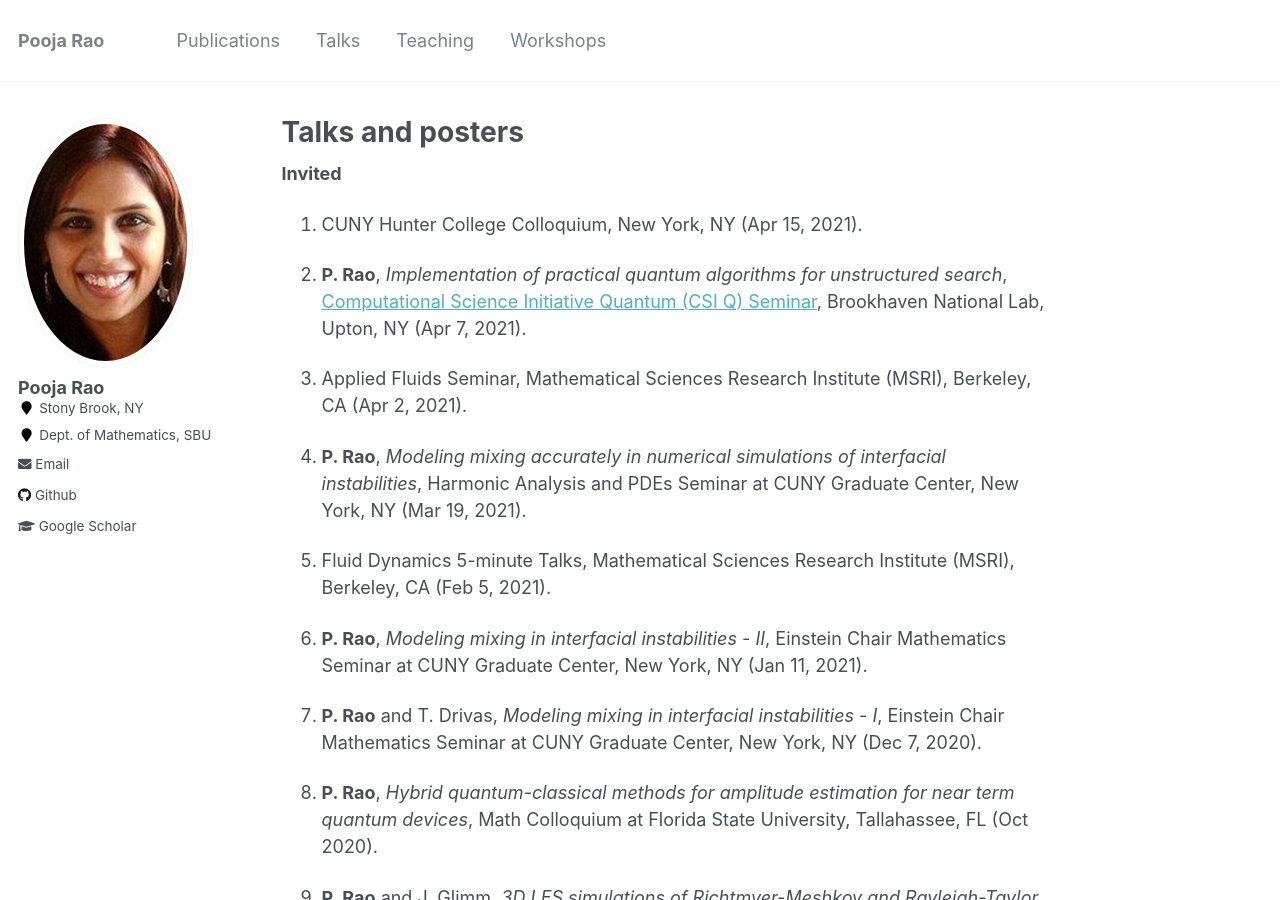
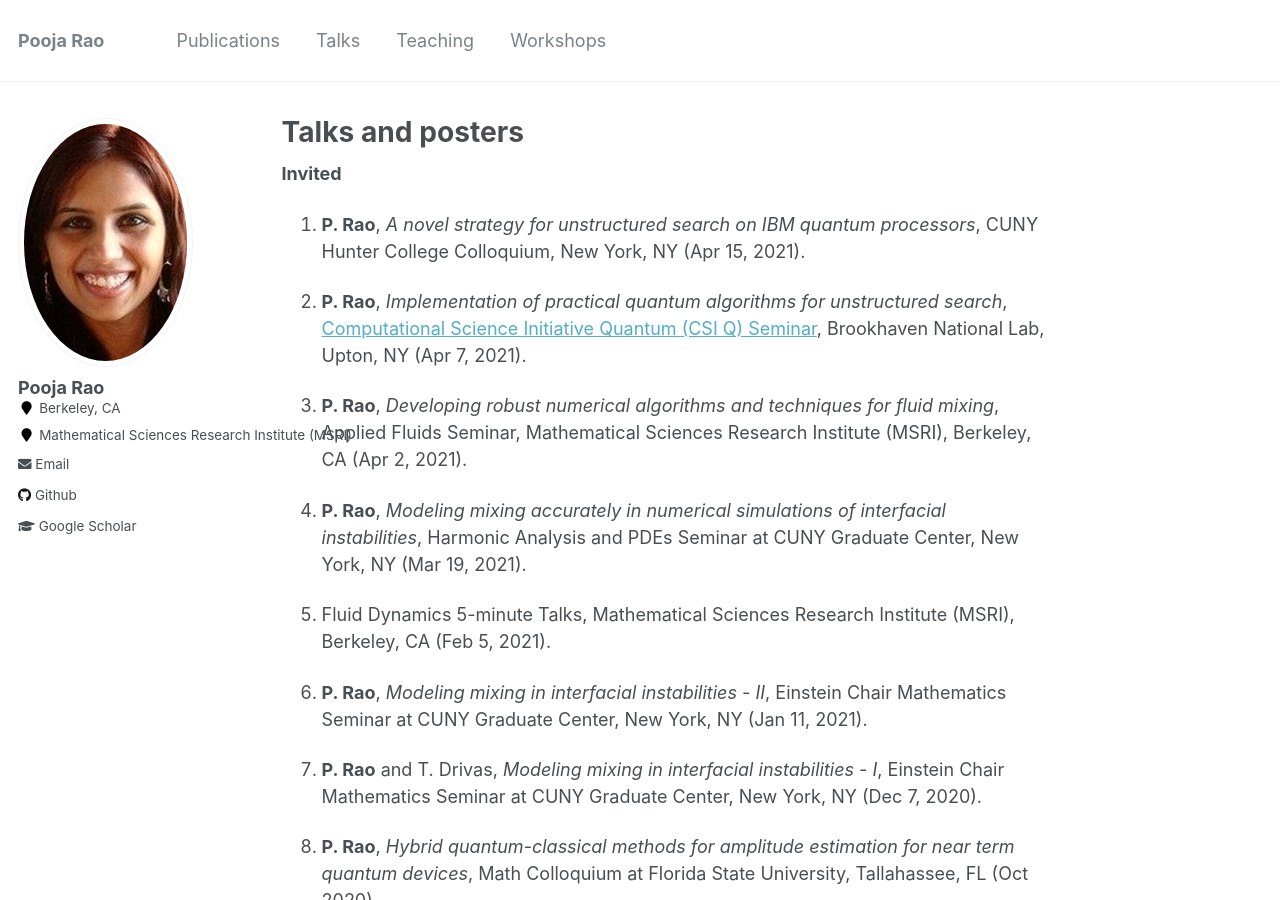
Before and after one commit to poojarao8/poojarao8.github.io, a Jekyll site: the page built from _pages/talks.md, in a window 1280 px wide and 900 px high. Built offline with Jekyll 4.4.1, drawn with Linux system fonts in a browser that asks for light colours.

Commit message:
Changed the location

```diff
--- a/_config.yml
+++ b/_config.yml
@@ -83,11 +83,11 @@ author:
   name             : "Pooja Rao"
   avatar           : "profile.png"
   bio              : #"Postdoctoral Researcher"
-  employer         : "Dept. of Mathematics, SBU"
-  location         : "Stony Brook, NY"
+  employer         : "Mathematical Sciences Research Institute (MSRI)"
+  location         : "Berkeley, CA"
   pubmed           : #"https://www.ncbi.nlm.nih.gov/pubmed/?term=john+snow"
   googlescholar    : "https://scholar.google.com/citations?hl=en&user=a5GDS08AAAAJ"
-  email            : "prao AT ams.stonybrook.edu"
+  email            : "prao AT msri.org"
   researchgate     :  # example: "https://www.researchgate.net/profile/yourprofile"
   uri              :
   bitbucket        :
--- a/_pages/talks.md
+++ b/_pages/talks.md
@@ -6,11 +6,12 @@ author_profile: true
 
 <b> Invited </b>
 
-12. CUNY Hunter College Colloquium, New York, NY (Apr 15, 2021).
+12. **P. Rao**, *A novel strategy for unstructured search on IBM quantum
+processors*, CUNY Hunter College Colloquium, New York, NY (Apr 15, 2021).
 
 11. **P. Rao**, *Implementation of practical quantum algorithms for unstructured search*, [Computational Science Initiative Quantum (CSI Q) Seminar](https://www.bnl.gov/compsci/quantum/qseminars.php), Brookhaven National Lab, Upton, NY (Apr 7, 2021).
 
-10. Applied Fluids Seminar, Mathematical Sciences Research Institute (MSRI), Berkeley, CA (Apr 2, 2021).
+10. **P. Rao**, *Developing robust numerical algorithms and techniques for fluid mixing*, Applied Fluids Seminar, Mathematical Sciences Research Institute (MSRI), Berkeley, CA (Apr 2, 2021).
 
 9. **P. Rao**, *Modeling mixing accurately in numerical simulations of interfacial instabilities*, Harmonic Analysis and PDEs Seminar at CUNY Graduate Center, New York, NY (Mar 19, 2021).
 
```
Also changed, not shown: _pages/about.md (+3 -1 lines).
